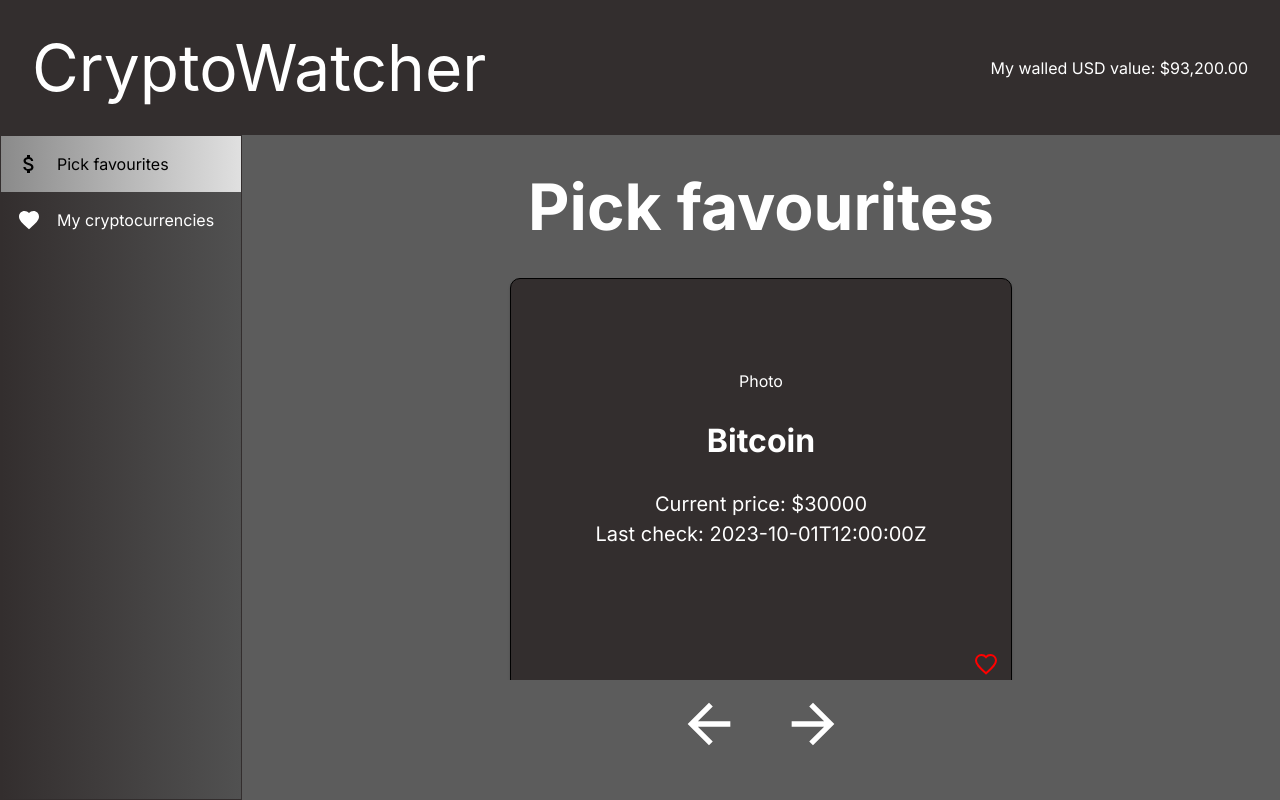
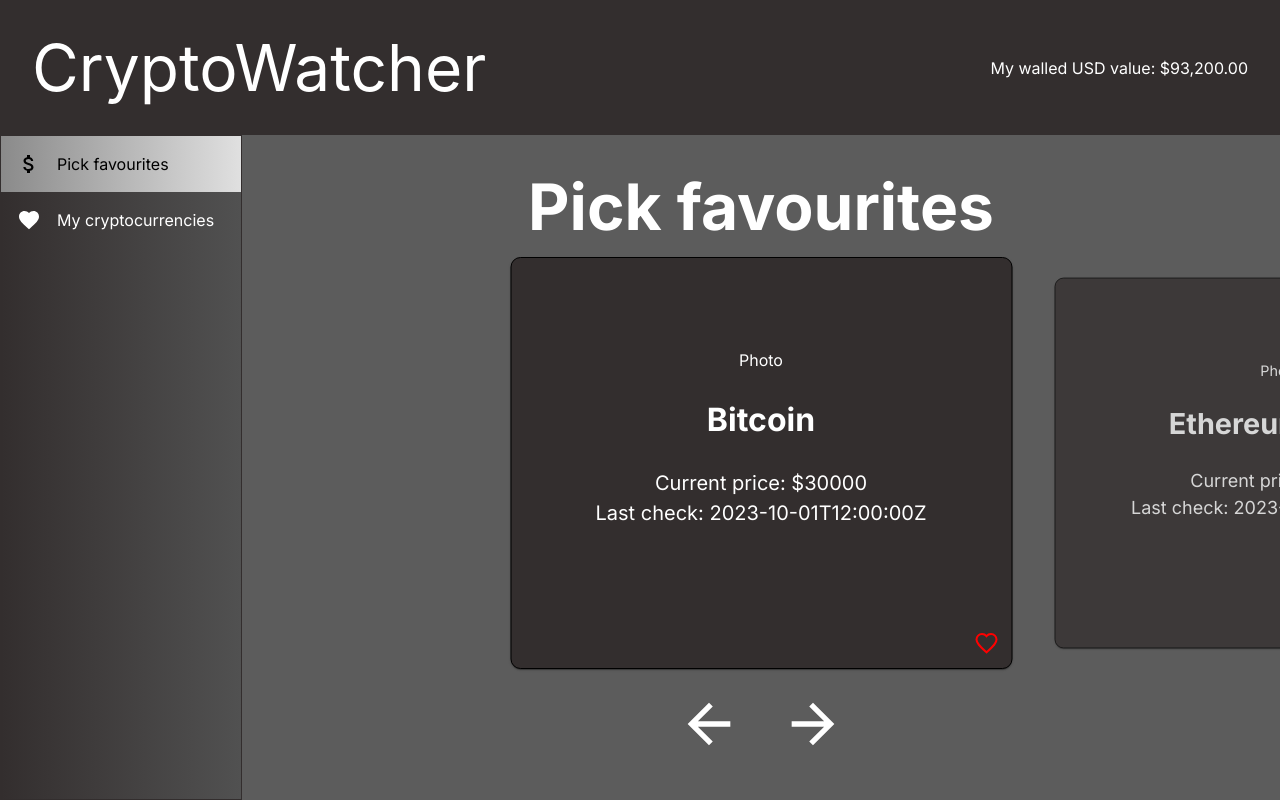
Before and after one commit to pawelz00/crypto-watcher, a React (Vite) app: page / in a window 1280 px wide. Built offline with nearby package versions, Linux system fonts and the light colour scheme; a web font is replaced by a local one.

Commit message:
feat: carousel wip (desktop)

```diff
--- a/src/components/RightPanel.tsx
+++ b/src/components/RightPanel.tsx
@@ -13,6 +13,7 @@ export default function RightPanel() {
         alignItems: "center",
         justifyContent: "space-between",
         py: 4,
+        overflow: "hidden",
       }}
     >
       <Typography
--- a/src/components/main/Arrows.tsx
+++ b/src/components/main/Arrows.tsx
@@ -1,10 +1,15 @@
 import { ArrowBack, ArrowForward } from "@mui/icons-material";
 import { Box, IconButton } from "@mui/material";
+import { useDispatch } from "react-redux";
+import type { AppDispatch } from "../../state/store";
+import { nextSlide, prevSlide } from "../../state/carousel/carouselSlice";
 
 export default function Arrows() {
+  const dispatch = useDispatch<AppDispatch>();
+
   return (
     <Box flexDirection={"row"} gap={2} display={"flex"}>
-      <IconButton size="large">
+      <IconButton size="large" onClick={() => dispatch(prevSlide())}>
         <ArrowBack
           sx={{
             color: "#fff",
@@ -13,7 +18,7 @@ export default function Arrows() {
           }}
         />
       </IconButton>
-      <IconButton size="large">
+      <IconButton size="large" onClick={() => dispatch(nextSlide())}>
         <ArrowForward
           sx={{
             color: "#fff",
--- a/src/components/main/Carousel.tsx
+++ b/src/components/main/Carousel.tsx
@@ -1,29 +1,74 @@
 import Box from "@mui/material/Box";
 import data from "../../../crypto.json";
 import CardComponent from "./Card";
+import { useSelector, useDispatch } from "react-redux";
+import type { RootState } from "../../state/store";
+import { setItems } from "../../state/carousel/carouselSlice";
+import { useEffect, useRef, useState } from "react";
 
 export default function Carousel() {
+  const dispatch = useDispatch();
+  const { activeIndex, items } = useSelector(
+    (state: RootState) => state.carousel
+  );
+  const carouselRef = useRef<HTMLDivElement>(null);
+  const [itemWidth, setItemWidth] = useState(0);
+  const [containerWidth, setContainerWidth] = useState(0);
+
+  useEffect(() => {
+    dispatch(setItems(data));
+  }, []);
+
+  useEffect(() => {
+    const updateDimensions = () => {
+      if (carouselRef.current) {
+        const containerWidth = carouselRef.current.offsetWidth;
+        setContainerWidth(containerWidth);
+        setItemWidth(containerWidth * 0.5);
+      }
+    };
+
+    updateDimensions();
+    window.addEventListener("resize", updateDimensions);
+    return () => window.removeEventListener("resize", updateDimensions);
+  }, []);
+
+  const getTransformValue = () => {
+    const centerPosition = containerWidth / 2;
+    console.log("Center Width:", centerPosition);
+    const activeItemCenter = activeIndex * itemWidth + itemWidth / 2;
+    const transform = centerPosition - activeItemCenter;
+    console.log("Transform Value:", transform);
+    return transform;
+  };
+
+  console.log(itemWidth);
+
+  return (
+    <Box position={"relative"} width={"100%"} ref={carouselRef}>
+      <Box
+        sx={{
+          display: "flex",
+          transition: "transform 0.5s ease",
+          transform: `translateX(${getTransformValue()}px)`,
+        }}
+      >
+        {items.map((item, idx) => {
+          const isActive = idx === activeIndex;
+
           return (
             <Box
-      display="flex"
-      flexDirection="row"
-      gap={4}
-      mt={4}
-      width="100%"
-      justifyContent="center"
-      position="relative"
-      overflow="hidden"
+              key={item.label}
+              sx={{
+                flex: `0 0 ${itemWidth}px`,
+                transition: "all 0.3s ease",
+              }}
             >
-      {data.map((item, idx) => (
               <Box
-          key={item.id}
                 sx={{
-            transition: "transform 0.3s",
-            position: idx === 0 ? "relative" : "absolute",
-            left: idx === 0 ? "0" : "50%",
-            transform: idx === 0 ? "none" : "translateX(100%)",
-            opacity: idx === 0 ? 1 : 0,
-            pointerEvents: idx === 0 ? "auto" : "none",
+                  transition: "all 0.3s ease",
+                  transform: isActive ? "scale(1)" : "scale(0.9)",
+                  opacity: isActive ? 1 : 0.75,
                 }}
               >
                 <CardComponent
@@ -33,7 +78,10 @@ export default function Carousel() {
                   lastCheck={String(item.lastCheck)}
                 />
               </Box>
-      ))}
+            </Box>
+          );
+        })}
+      </Box>
     </Box>
   );
 }
--- /dev/null
+++ b/src/state/carousel/carouselSlice.ts
@@ -0,0 +1,31 @@
+import { createSlice } from "@reduxjs/toolkit";
+
+interface CarouselState {
+  activeIndex: number;
+  items: any[];
+}
+
+const carouselSlice = createSlice({
+  name: "carousel",
+  initialState: {
+    activeIndex: 0,
+    items: [],
+  } as CarouselState,
+  reducers: {
+    nextSlide: (state) => {
+      state.activeIndex = (state.activeIndex + 1) % state.items.length;
+    },
+    prevSlide: (state) => {
+      state.activeIndex =
+        (state.activeIndex - 1 + state.items.length) % state.items.length;
+    },
+    setItems: (state, action) => {
+      state.items = action.payload;
+      state.activeIndex = 0;
+    },
+  },
+});
+
+export const { nextSlide, prevSlide, setItems } = carouselSlice.actions;
+
+export default carouselSlice.reducer;
--- a/src/state/store.ts
+++ b/src/state/store.ts
@@ -1,9 +1,11 @@
 import { configureStore } from "@reduxjs/toolkit";
 import favoritesReducer from "./favorites/favoritesSlice";
+import carouselReducer from "./carousel/carouselSlice";
 
 export const store = configureStore({
   reducer: {
     favorites: favoritesReducer,
+    carousel: carouselReducer,
   },
 });
 
```
Lines whose indentation alone changed are shown as unchanged.
